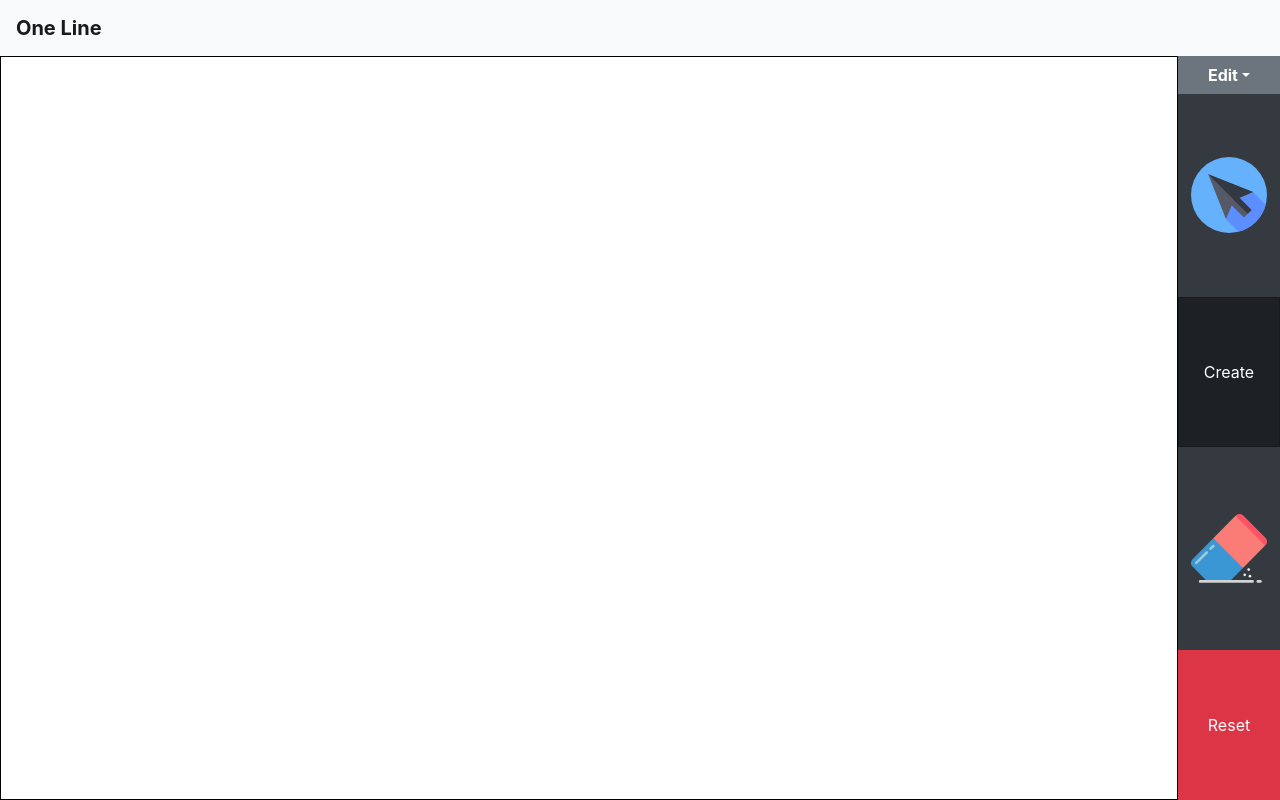
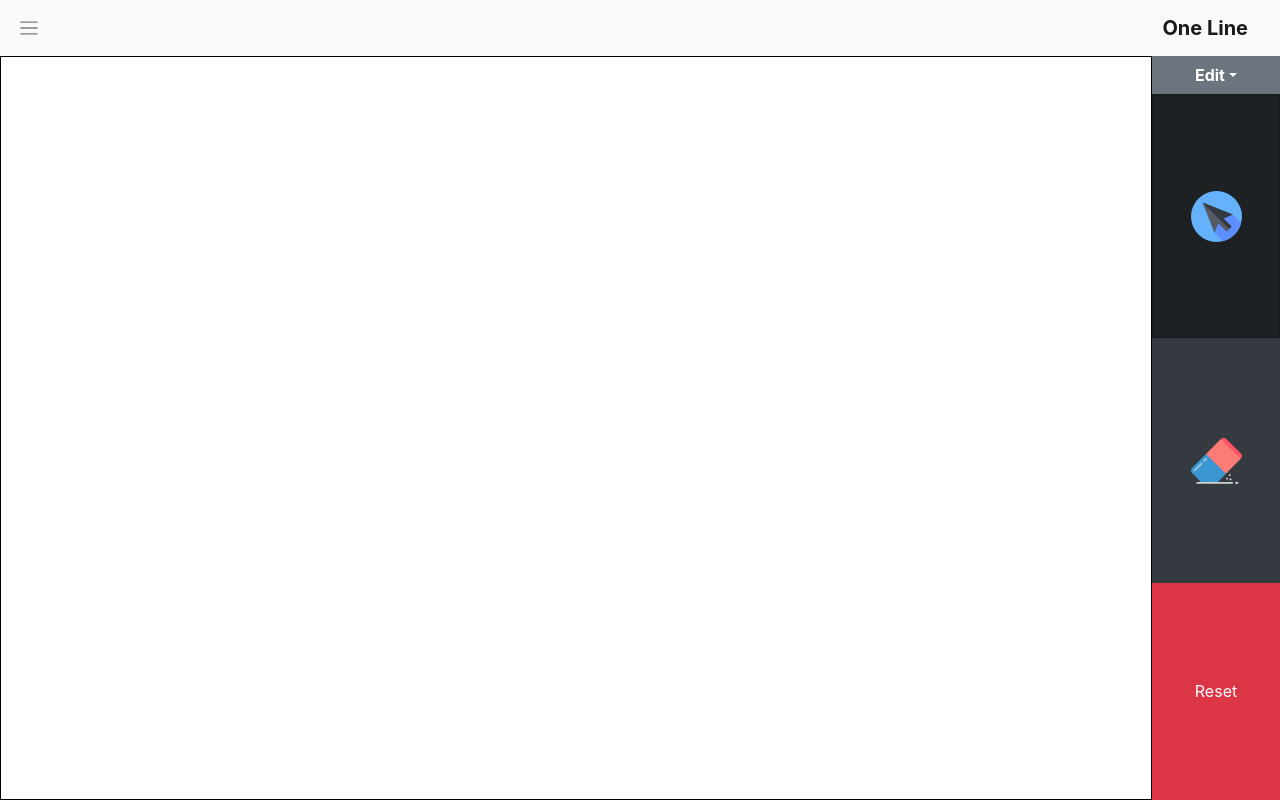
Before and after one commit to Chetan-Satpute/oneline, a React (Create React App) app: page / in a window 1280 px wide. Built offline with nearby package versions, Linux system fonts and the light colour scheme.

Commit message:
Select and create into one tool

```diff
--- a/src/component/Canvas.jsx
+++ b/src/component/Canvas.jsx
@@ -12,11 +12,7 @@ class Canvas extends React.Component {
         this.state = {
             nodes: [],
             segments: [],
-            toolStatus: {
-                select: false,
-                create: true,
-                erase: false
-            }
+            toolStatus: true
         }
 
         this.updateBoard = this.updateBoard.bind(this);
@@ -56,28 +52,14 @@ class Canvas extends React.Component {
         var node = utils.node_overlap(this.state.nodes, pos);
         var nodeList = this.state.nodes;
 
-        // When select tool is active
-        if (this.state.toolStatus.select) {
+        // When create tool is active
+        if (this.state.toolStatus) {
 
-            if (node && this.drag) {
+            if (this.drag) {
 
-                this.selected = node;
-                this.selected.active = true;
-                this.selected.moveTo(pos);
+                nodeList[nodeList.indexOf(this.drag)].moveTo(pos);
 
-                nodeList[nodeList.indexOf(node)] = this.selected;
-
-            } else if (this.selected) {
-
-                this.selected.active = false;
-                nodeList[nodeList.indexOf(this.selected)].active = false;
-            }
-
-            this.setState({ nodes: nodeList });
-        }
-
-        // When create tool is active
-        if (this.state.toolStatus.create) {
+            } else {
 
                 // When tool Active show a segment that follow cursor
                 if (!node) { node = new Node(pos) }
@@ -98,6 +80,8 @@ class Canvas extends React.Component {
                     nodeList[nodeList.indexOf(node)] = this.hoverNode;
                 }
 
+            }
+
             this.setState({ nodes: nodeList });
         }
     }
@@ -111,7 +95,7 @@ class Canvas extends React.Component {
         var segmentList = this.state.segments;
 
         // When create tool is active
-        if (this.state.toolStatus.create) {
+        if (this.state.toolStatus) {
 
             // Create a new node at current position
             // If it does not exist already
@@ -148,11 +132,9 @@ class Canvas extends React.Component {
                 node.active = true;
                 this.selected = node;
             }
-        }
+        } else {
 
             // When erase tool is active
-        if (this.state.toolStatus.erase) {
-
             if (node) {
                 nodeList.splice(nodeList.indexOf(node), 1)
 
@@ -165,7 +147,12 @@ class Canvas extends React.Component {
         }
     }
 
-    mouseDown(e) { this.drag = true }
+    mouseDown(event) {
+        var pos = utils.get_coordinates(this.canvas, event);    // Currnet position
+        var node = utils.node_overlap(this.state.nodes, pos);   // node on current position or false
+
+        if (node) { this.drag = node }
+    }
 
     mouseUp(e) { this.drag = false }
 
@@ -201,20 +188,8 @@ class Canvas extends React.Component {
         });
     }
 
-    updateToolStatus(tool) {
-        var status = this.state.toolStatus;
-        status = {
-            select: false,
-            create: false,
-            erase: false
-        }
-
-        status[tool] = true;
-
+    updateToolStatus(status) {
         this.setState({ toolStatus: status });
-
-        // Reset all tools
-        this.selected = null;
     }
 
     resetBoard() {
--- a/src/component/Controls.jsx
+++ b/src/component/Controls.jsx
@@ -18,8 +18,8 @@ class Controls extends React.Component {
 
     render() {
 
-        var eraser = require('./images/eraser.svg');
-        var select = require('./images/cursor.svg');
+        var erase = require('./images/eraser.svg');
+        var create = require('./images/cursor.svg');
 
         return (
             <div id="controlContainer">
@@ -34,27 +34,21 @@ class Controls extends React.Component {
 
                         <ControlButton
                             color="dark"
-                            active={this.props.status.select}
-                            onClick={() => { this.props.updateToolStatus('select') }}>
+                            active={this.props.status}
+                            onClick={() => { this.props.updateToolStatus(true) }} >
                             <img
                                 className="controlIcons"
-                                src={select}
-                                alt="Select" />
+                                src={create}
+                                alt="Create" />
                         </ControlButton>
 
                         <ControlButton
-                            title="Create"
                             color="dark"
-                            active={this.props.status.create}
-                            onClick={() => { this.props.updateToolStatus('create') }} />
-
-                        <ControlButton
-                            color="dark"
-                            active={this.props.status.erase}
-                            onClick={() => { this.props.updateToolStatus('erase') }}>
+                            active={!this.props.status}
+                            onClick={() => { this.props.updateToolStatus(false) }} >
                             <img
                                 className="controlIcons"
-                                src={eraser}
+                                src={erase}
                                 alt="Erase" />
                         </ControlButton>
 
--- a/src/component/css/app.css
+++ b/src/component/css/app.css
@@ -6,19 +6,12 @@
 #home {
     flex: 1 1 auto;
     display: flex;
+    flex-direction: row;
 }
 
 #canvasContainer {
-    background:#50A;
     flex: 1 1 auto;
     display: flex;
-    justify-content: center;
-    align-items: center;
-}
-
-
-.navbar-toggler-icon {
-    display: none;
 }
 
 @media only screen and (max-width: 800px) {
--- a/src/component/css/controls.css
+++ b/src/component/css/controls.css
@@ -1,13 +1,15 @@
+/* Icons made by <a href="https://www.flaticon.com/authors/smashicons" title="Smashicons">Smashicons</a> from <a href="https://www.flaticon.com/" title="Flaticon"> www.flaticon.com</a> */
+
+/* Black peeking out */
+/* Icons made by <a href="http://www.freepik.com/" title="Freepik">Freepik</a> from <a href="https://www.flaticon.com/" title="Flaticon"> www.flaticon.com</a> */
+
+/* Black blue cursor */
+/* Icons made by <a href="http://www.freepik.com/" title="Freepik">Freepik</a> from <a href="https://www.flaticon.com/" title="Flaticon"> www.flaticon.com</a> */
+
 #controlContainer {
-    background: orange;
-    flex: 0 1 10%;
+    flex: 0 0 10%;
     display: flex;
     flex-direction: column;
-}
-
-#solve {
-    border-radius: 0;
-    width: 100%;
 }
 
 #editButton {
@@ -17,20 +19,12 @@
 }
 
 .controlBtn {
-    border-radius: 0;
+    border-radius: 0px;
     flex: 1 1 auto;
 }
 
-/* Icons made by <a href="https://www.flaticon.com/authors/smashicons" title="Smashicons">Smashicons</a> from <a href="https://www.flaticon.com/" title="Flaticon"> www.flaticon.com</a> */
-
-/* Black peeking out */
-/* Icons made by <a href="http://www.freepik.com/" title="Freepik">Freepik</a> from <a href="https://www.flaticon.com/" title="Flaticon"> www.flaticon.com</a> */
-
-/* Black blue cursor */
-/* Icons made by <a href="http://www.freepik.com/" title="Freepik">Freepik</a> from <a href="https://www.flaticon.com/" title="Flaticon"> www.flaticon.com</a> */
-
 .controlIcons {
-    width: 100%;
+    width: 50%;
 }
 
 @media only screen and (max-width: 800px) {
--- a/src/index.css
+++ b/src/index.css
@@ -1,23 +1,19 @@
 body, html {
-    height: 100%;
+    overscroll-behavior: contain;
+    height: 100vh;
     width: 100%;
-    overscroll-behavior: contain;
 }
 
 #root {
+    display: flex;
+    flex-direction: column;
     height: 100%;
     width: 100%;
-    display: flex;
-    flex-direction: column;
 }
 
 canvas {
+    background-color: white;
     border: 1px solid black;
     width: 100%;
-    height: 100%;
-    background-color: white;
-}
-
-@media only screen and (max-width: 800px) {
 
 }
```
Lines whose indentation alone changed are shown as unchanged.
